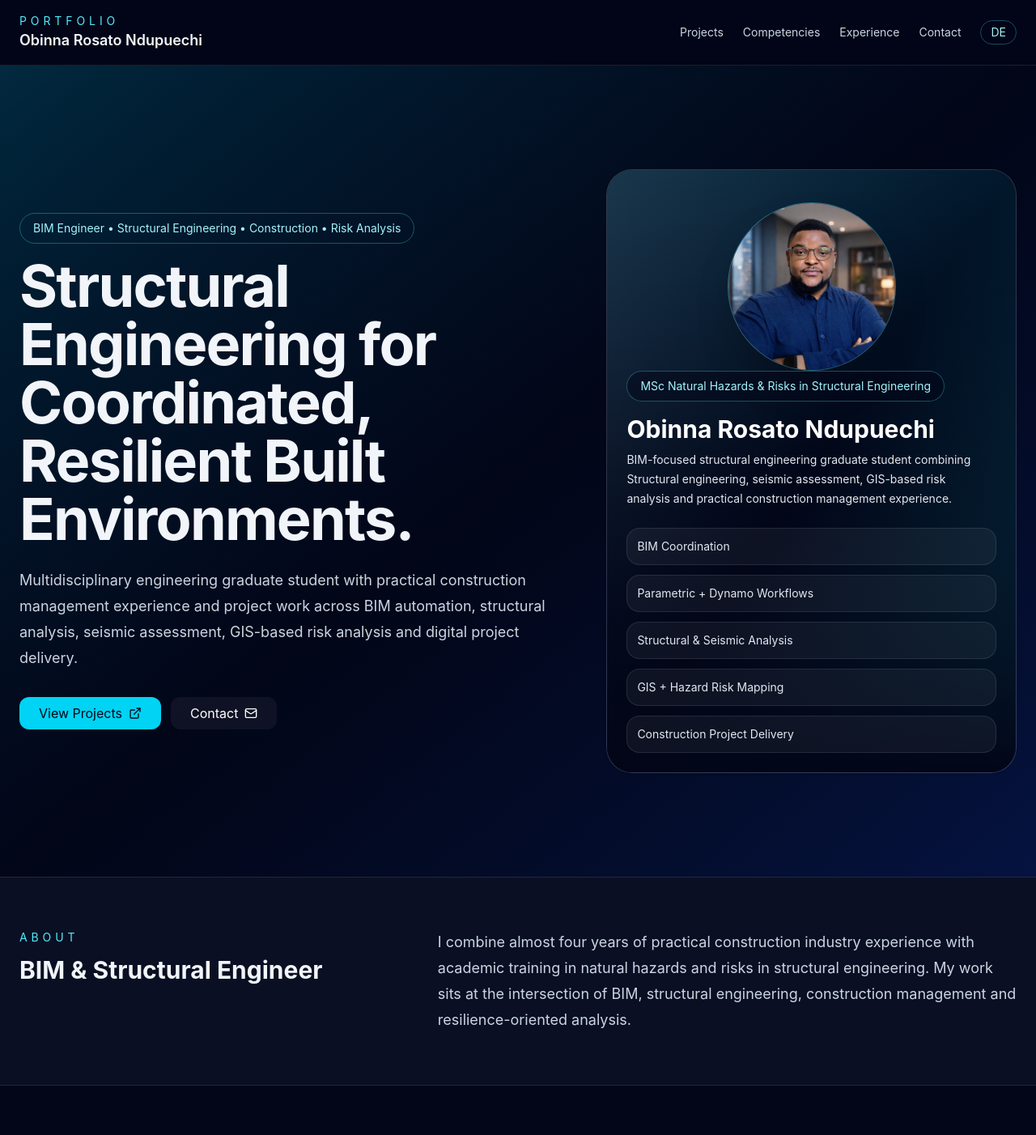
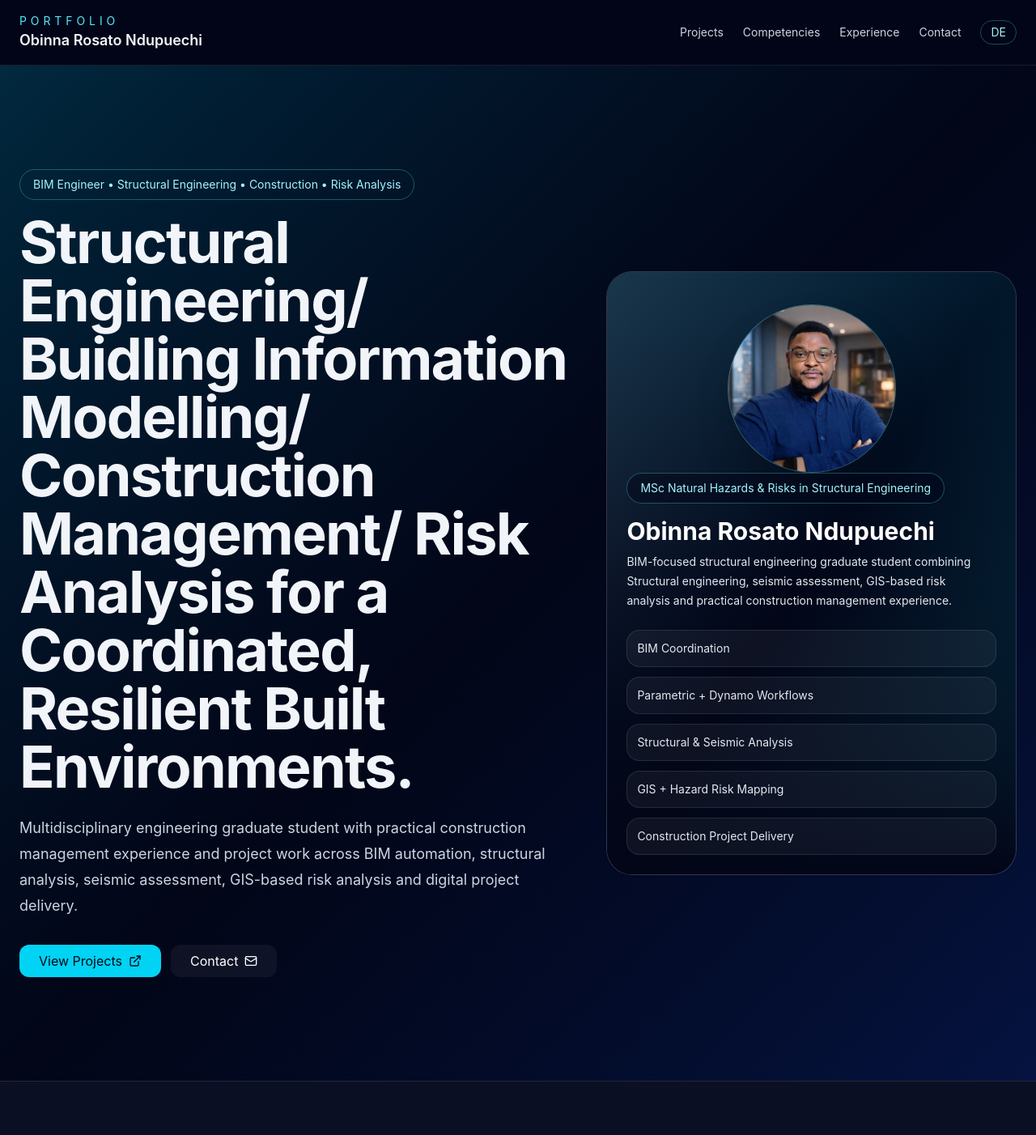
Before and after one commit to Obirossndu-creator/Public, a React (Vite) app: page / in a window 1280 px wide. Shown: the top 1402 px of the page at 81% size. Built offline with nearby package versions, Linux system fonts and the light colour scheme.

Commit message:
Updated about section

```diff
--- a/src/App.jsx
+++ b/src/App.jsx
@@ -305,12 +305,12 @@ const uiText = {
     navExperience: "Experience",
     navContact: "Contact",
     heroBadge: "BIM Engineer • Structural Engineering • Construction • Risk Analysis",
-    heroTitle: "Structural Engineering for Coordinated, Resilient Built Environments.",
+    heroTitle: "Structural Engineering/ Buidling Information Modelling/ Construction Management/ Risk Analysis for a Coordinated, Resilient Built Environments.",
     heroText: "Multidisciplinary engineering graduate student with practical construction management experience and project work across BIM automation, structural analysis, seismic assessment, GIS-based risk analysis and digital project delivery.",
     viewProjects: "View Projects",
     contact: "Contact",
     aboutLabel: "About",
-    aboutTitle: "BIM & Structural Engineer",
+    aboutTitle: "Construction, BIM & Structural Engineer",
     aboutText: "I combine almost four years of practical construction industry experience with academic training in natural hazards and risks in structural engineering. My work sits at the intersection of BIM, structural engineering, construction management and resilience-oriented analysis.",
     competenciesLabel: "Core Competencies",
     competenciesTitle: "Technical profile",
@@ -335,7 +335,7 @@ const uiText = {
     navExperience: "Erfahrung",
     navContact: "Kontakt",
     heroBadge: "BIM-Ingenieur • Tragwerksplanung • Bauen • Risikoanalyse",
-    heroTitle: "Tragwerksplanung für koordinierte und resiliente Bauprojekte.",
+    heroTitle: "Tragwerksplanung / Building Information Modeling / Baumanagement / Risikoanalyse für ein koordiniertes und resilientes Bauprojekt.",
     heroText: "Multidisziplinärer Masterstudent im Ingenieurwesen mit praktischer Erfahrung im Baumanagement und Projektarbeit in BIM-Automatisierung, Strukturanalyse, seismischer Bewertung, GIS-basierter Risikoanalyse und digitaler Projektabwicklung.",
     viewProjects: "Projekte ansehen",
     contact: "Kontakt",
```
